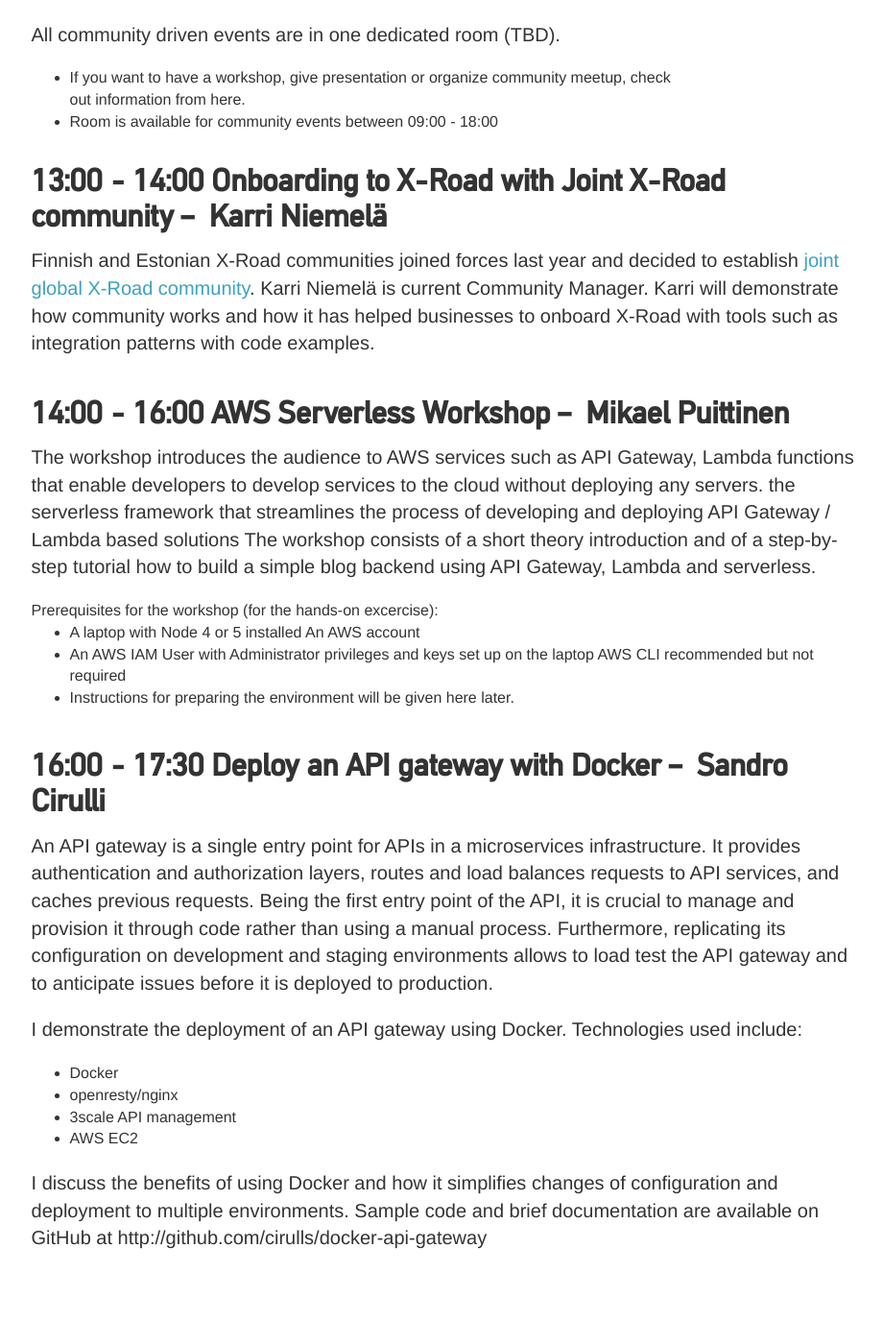
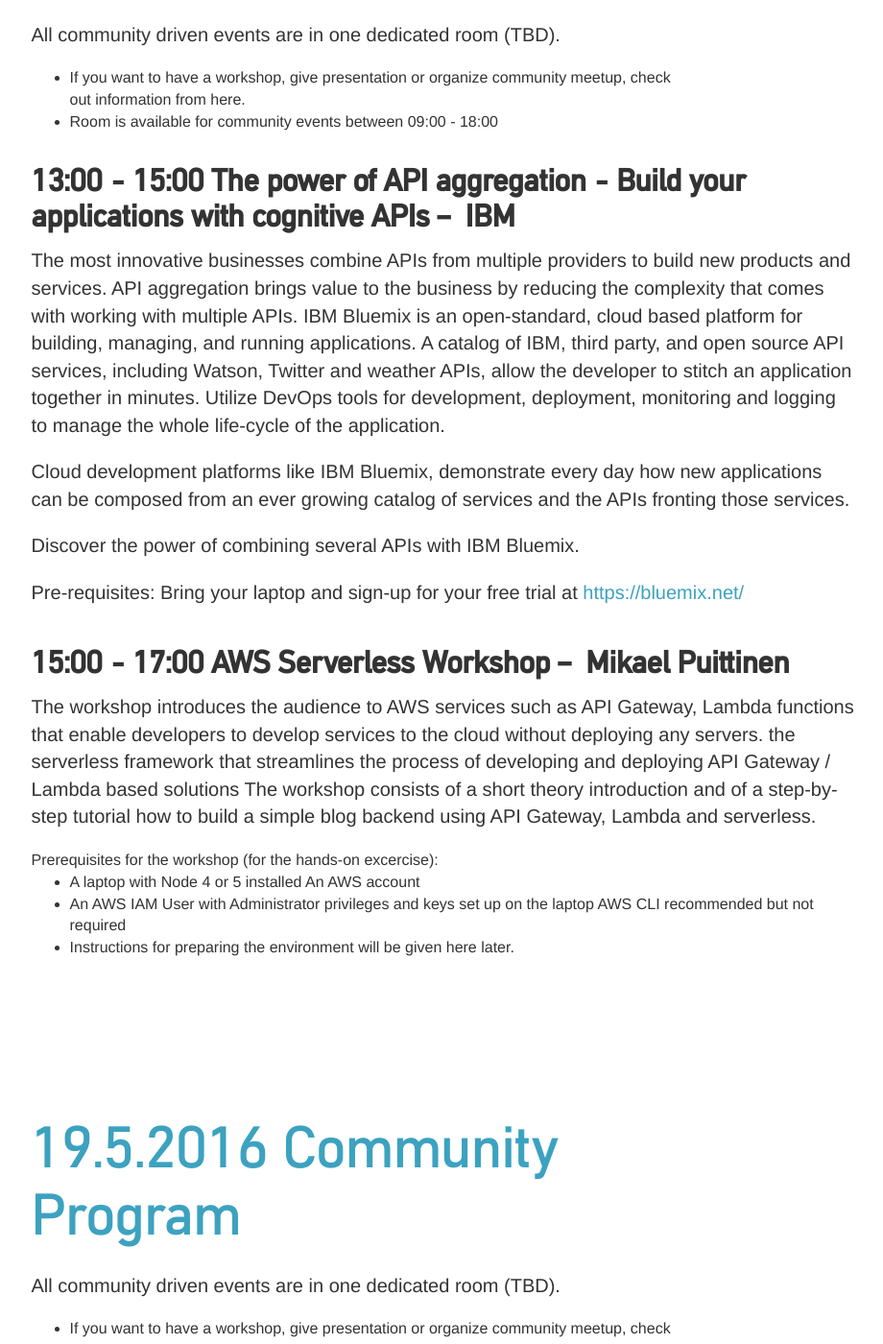
Before and after one commit to apidaysnordic/apidaysnordic.github.io, a Jekyll site: the page built from programme/index.md, in a window 1280 px wide and 1400 px high, scrolled down 4794 px. Shown: the whole window at 96% size, without its empty margins (178-1098 px from the left). Built offline with Jekyll 4.4.1, drawn with Linux system fonts in a browser that asks for light colours; some web fonts are replaced; comment, search, counter and statistics services are not loaded; some of the changed text lies outside the part shown.

Commit message:
reordered program

```diff
--- a/_layouts/programme.html
+++ b/_layouts/programme.html
@@ -447,12 +447,12 @@
                                 </a>
                             </div>
                             <div class="col-sm-6 entry entry-streams">
-                                <a href="" class="entry-streams-holder"
+                                <a href="#" class="entry-streams-holder"
                                    style="color: #754994; border-left-color: #754994;">
                                     <div class="visible-xs talk-location">Technology Room</div>
-                                    Free
+
                                     <br>
-                                    <strong>Firstname Lastname &ndash; Organization</strong>
+                                    <strong>Onboarding to X-Road with Joint X-Road community &ndash; Karri Niemelä</strong>
                                 </a>
                             </div>
                         </div>
@@ -584,11 +584,18 @@
             <div class="col-md-10 col-md-offset-1">
                 <div class="row">
                     <div class="col-md-10 col-md-offset-1">
-                        <h2>13:00 - 14:00 Onboarding to X-Road with Joint X-Road community &ndash; <strong> Karri Niemelä</strong></h2>
+                        <h2>13:00 - 15:00 The power of API aggregation - Build your applications with cognitive APIs &ndash; <strong> IBM</strong></h2>
 
-                        <p>Finnish and Estonian X-Road communities joined forces last year and decided to establish <a href="https://jointxroad.github.io/" target="top">joint global X-Road community</a>. Karri Niemelä
-			is current Community Manager. Karri will demonstrate how community works and how it has helped businesses to onboard X-Road with tools such as
-			integration patterns with code examples.</p>
+			<p>The most innovative businesses combine APIs from multiple providers to build new products and services. API aggregation brings value to the business by reducing the complexity that comes with working with multiple APIs.
+			IBM Bluemix is an open-standard, cloud based platform for building, managing, and running applications. A catalog of IBM, third party, and open source API services, including Watson, Twitter and weather APIs, allow the developer to stitch an application together in minutes.  Utilize DevOps tools for development, deployment, monitoring and logging to manage
+			the whole life-cycle of the application.</p>
+
+			<p>Cloud development platforms like IBM Bluemix, demonstrate every day how new applications can be composed from an ever growing catalog of services and the APIs fronting those services.</p>
+
+			<p>Discover the power of combining several APIs with IBM Bluemix.</p>
+
+			<p>Pre-requisites: Bring your laptop and sign-up for your free trial at <a href="https://bluemix.net/" target="top">https://bluemix.net/</a></p>
+
                     </div>
                 </div>
             </div>
@@ -598,7 +605,7 @@
             <div class="col-md-10 col-md-offset-1">
                 <div class="row">
                     <div class="col-md-10 col-md-offset-1">
-                        <h2>14:00 - 16:00 AWS Serverless Workshop &ndash; <strong> Mikael Puittinen</strong></h2>
+                        <h2>15:00 - 17:00 AWS Serverless Workshop &ndash; <strong> Mikael Puittinen</strong></h2>
 
                         <p>The workshop introduces the audience to
 			AWS services such as API Gateway, Lambda functions that enable developers to develop services to the cloud without deploying any servers. the serverless framework that streamlines the process of developing and deploying API Gateway / Lambda based solutions
@@ -616,34 +623,6 @@
                 </div>
             </div>
         </div>
-
-         <div class="row">
-            <div class="col-md-10 col-md-offset-1">
-                <div class="row">
-                    <div class="col-md-10 col-md-offset-1">
-                        <h2>16:00 - 17:30 Deploy an API gateway with Docker &ndash; <strong> Sandro Cirulli</strong></h2>
-			<p>
-			An API gateway is a single entry point for APIs in a microservices infrastructure. It provides authentication and authorization layers, routes and load balances requests to API services, and caches previous requests. Being the first entry point of the API, it is crucial to manage and provision it through code rather than using a manual process. Furthermore, replicating its configuration on development and staging environments allows to load test the API gateway and to anticipate issues before it is deployed to production.
-			</p>
-			<p>
-			I demonstrate the deployment of an API gateway using Docker. Technologies used include:
-			<ul>
-			<li>Docker</li>
-			<li>openresty/nginx</li>
-			<li>3scale API management</li>
-			<li>AWS EC2</li>
-			</ul>
-			</p>
-
-			<p>
-			I discuss the benefits of using Docker and how it simplifies changes of configuration and deployment to multiple environments. Sample code and brief documentation are available on GitHub at http://github.com/cirulls/docker-api-gateway
-			</p>
-                    </div>
-                </div>
-            </div>
-        </div>
-
-
 
 
     </div>
@@ -684,9 +663,24 @@
             <div class="col-md-10 col-md-offset-1">
                 <div class="row">
                     <div class="col-md-10 col-md-offset-1">
-                        <h2>14:00 - 14:30 Your topic &ndash; <strong> Your name</strong></h2>
+                        <h2>14:00 - 14:30 Deploy an API gateway with Docker &ndash; <strong> Sandro Cirulli</strong></h2>
+			<p>
+                        An API gateway is a single entry point for APIs in a microservices infrastructure. It provides authentication and authorization layers, routes and load balances requests to API servi$
+                        </p>
+                        <p>
+                        I demonstrate the deployment of an API gateway using Docker. Technologies used include:
+                        <ul>
+                        <li>Docker</li>
+                        <li>openresty/nginx</li>
+                        <li>3scale API management</li>
+                        <li>AWS EC2</li>
+                        </ul>
+                        </p>
 
-                        <p><a href="http://nordic.apidays.io/cfp/">Submit your proposal now!</a></p>
+                        <p>
+                        I discuss the benefits of using Docker and how it simplifies changes of configuration and deployment to multiple environments. Sample code and brief documentation are available on Gi$
+                        </p>
+
                     </div>
                 </div>
             </div>
```
